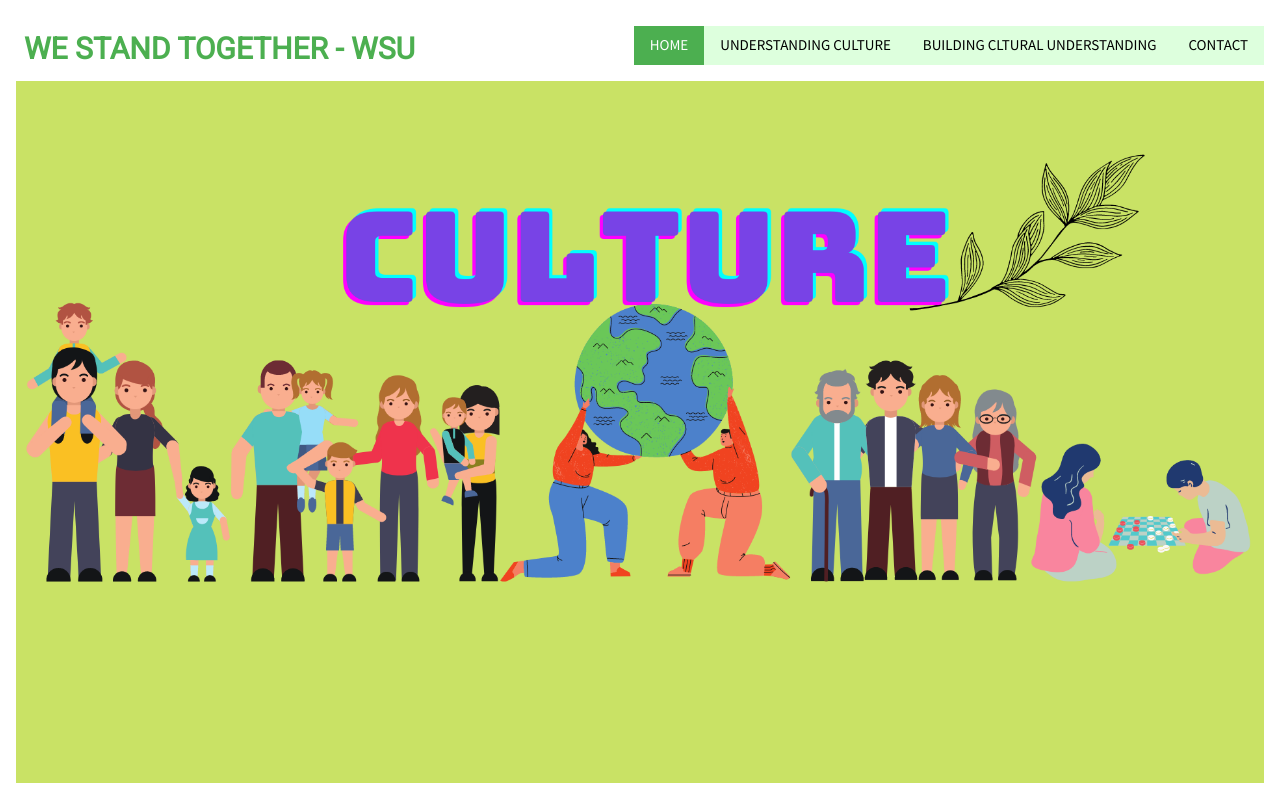
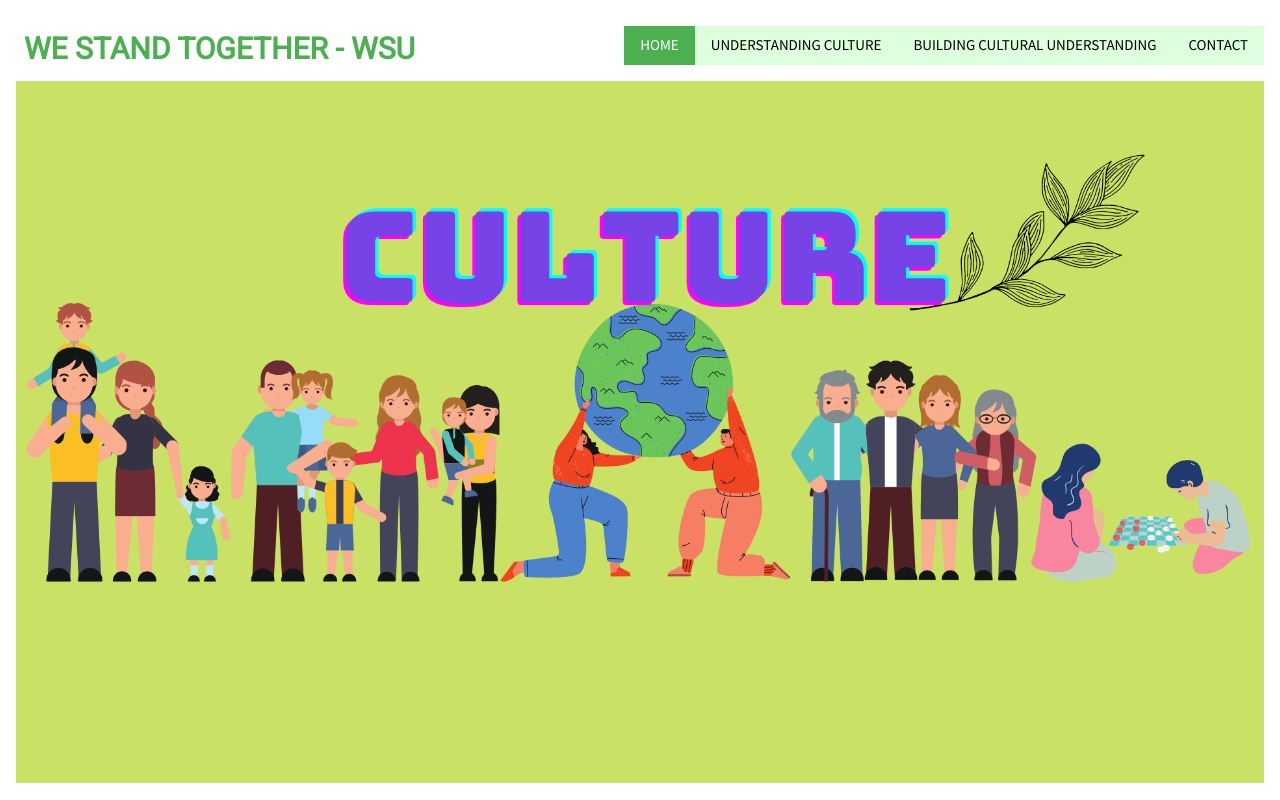
Before and after one commit to warzsinister/WeStandTogether-WSU, a plain HTML site: page index.html in a window 1280 px wide. Shown: the top 800 px of the page. Drawn offline with nearby package versions, Linux system fonts and the light colour scheme.

Commit message:
Update index.html

```diff
--- a/index.html
+++ b/index.html
@@ -21,7 +21,7 @@
 <div class="w3-bar w3-white w3-text-black">
   <h2 class="w3-left w3-tag w3-white w3-round w3-text-green"><b>WE STAND TOGETHER - WSU</b></h2>
   <a href="#Contact" class="w3-hide-small w3-bar-item w3-button w3-mobile w3-medium w3-right w3-pale-green" style="margin-top:10px;">CONTACT</a>
-  <a href="#Building Cultural Understanding" class="w3-hide-small w3-bar-item w3-button w3-mobile w3-medium w3-pale-green w3-right" style="margin-top:10px;">BUILDING CLTURAL UNDERSTANDING</a>
+  <a href="#Building Cultural Understanding" class="w3-hide-small w3-bar-item w3-button w3-mobile w3-medium w3-pale-green w3-right" style="margin-top:10px;">BUILDING CULTURAL UNDERSTANDING</a>
   <a href="#Understanding Culture" class="w3-hide-small w3-bar-item w3-button w3-mobile w3-medium w3-right w3-pale-green" style="margin-top:10px;">UNDERSTANDING CULTURE</a>
   <a href="#Home" class="w3-hide-small w3-bar-item w3-button w3-mobile w3-medium w3-right w3-green" style="margin-top:10px;">HOME</a>
   <a href="javascript:void(0)" class="w3-bar-item w3-button w3-right w3-hide-medium w3-hide-large w3-green" style="margin-top:10px;" onclick="myFunction()">&#9776;</a>
```
